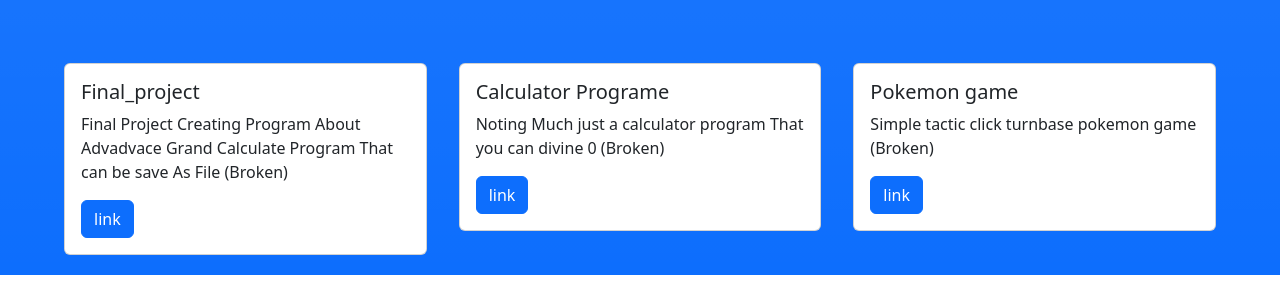
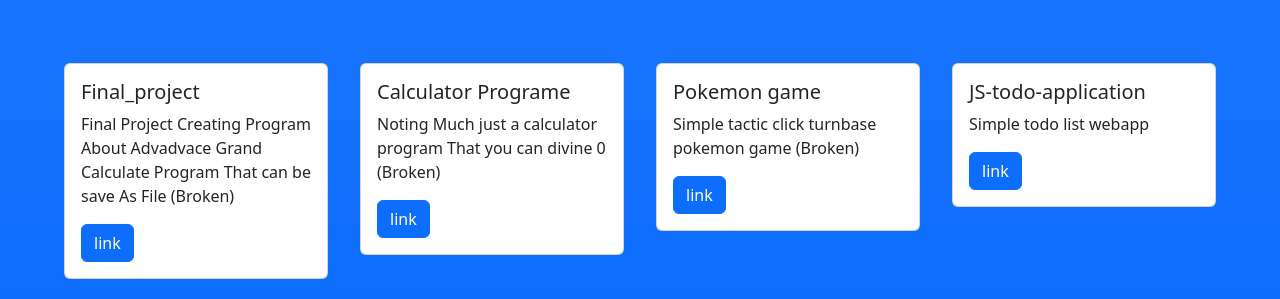
Before and after one commit to Nantawattara/Nantawattara.github.io, a plain HTML site: page index.html in a window 1280 px wide. Shown: the part 675-974 px from the top of the page. Before the commit the page ends 950 px from the top, so only its background shows below. Drawn offline with nearby package versions, Linux system fonts and the light colour scheme.

Commit message:
add to do card

```diff
--- a/index.html
+++ b/index.html
@@ -66,6 +66,15 @@
                     </div>
                   </div>
             </div>
+            <div class="col pt-5 m-1">
+                <div class="card">
+                    <div class="card-body">
+                      <h5 class="card-title">JS-todo-application</h5>
+                      <p class="card-text">Simple todo list webapp</p>
+                      <a href="https://github.com/Nantawattara/JS-todo-application.git" target="_blank" class="btn btn-primary">link</a>
+                    </div>
+                  </div>
+            </div>
         </div>
     </div>
     </body>
```
